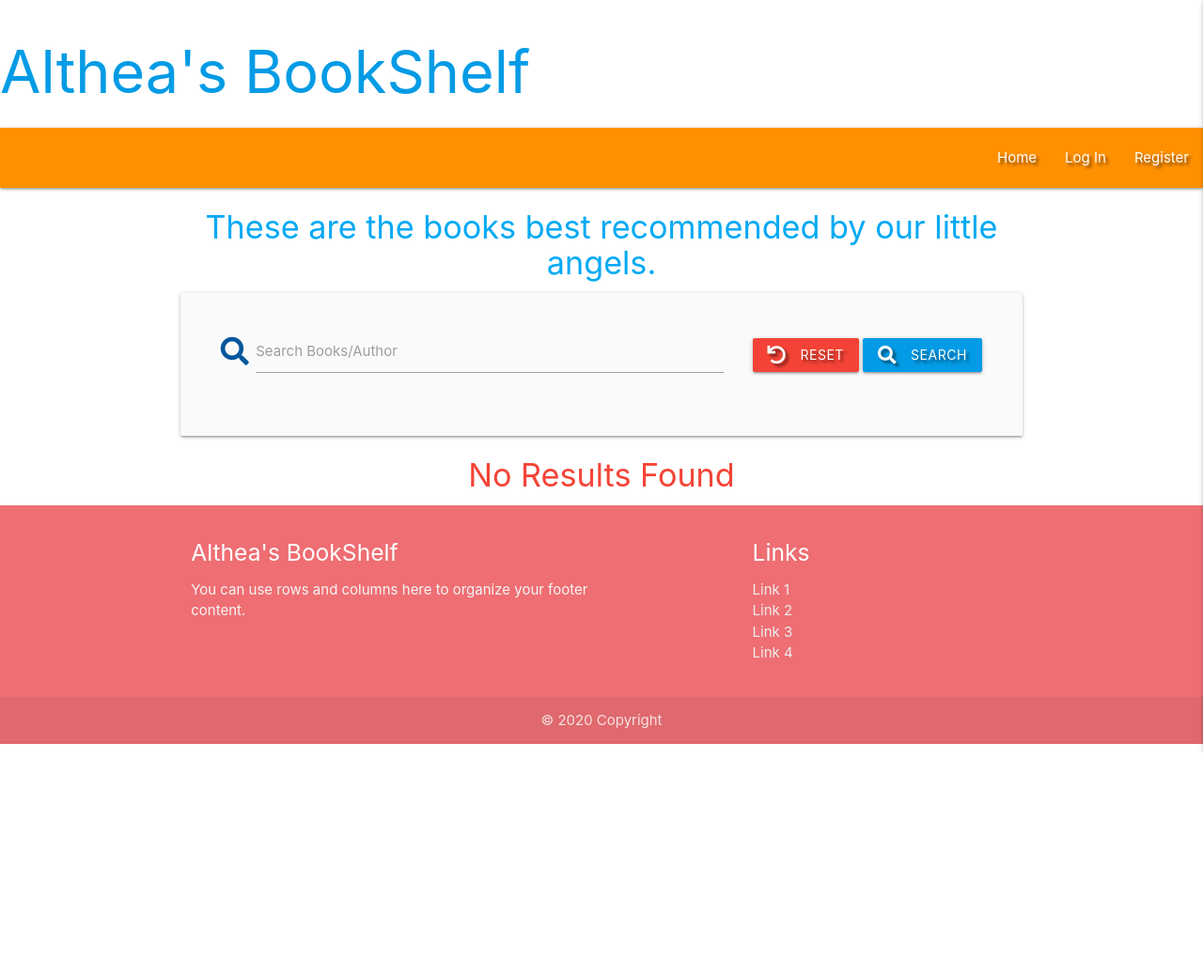
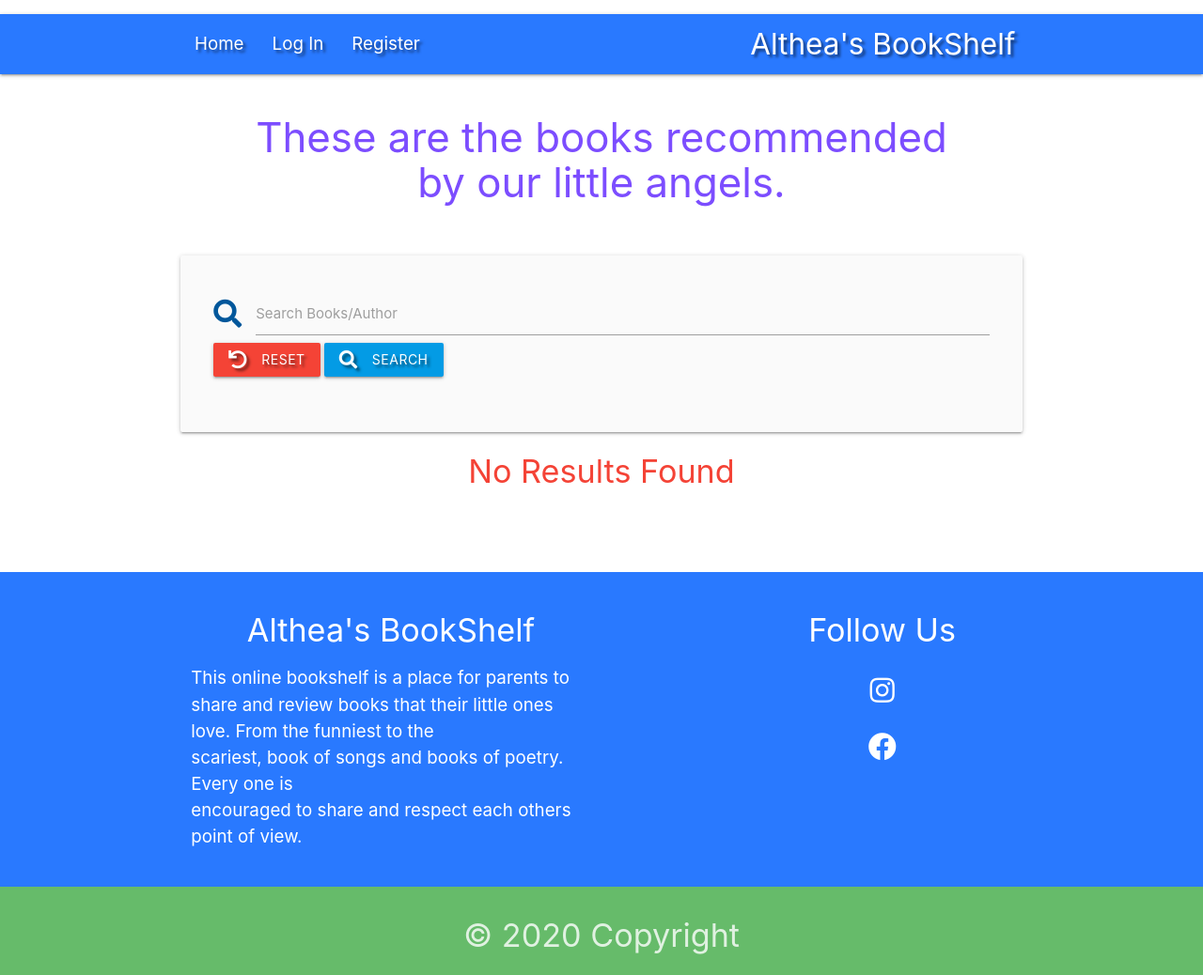
Before and after one commit to Code-Institute-Submissions/althea-bookshelf, a Flask app: page / in a window 1280 px wide. Shown: the whole page at 94% size. Before the commit the page ends 800 px from the top, so only its background shows below. Run offline with Flask 2, Linux system fonts and the light colour scheme; data that the repository does not hold is empty; some libraries are stand-ins or nearby versions.

Commit message:
Fixed margin and updated footer

```diff
--- a/static/css/style.css
+++ b/static/css/style.css
@@ -1,4 +1,27 @@
 
+body {
+    display: flex;
+    min-height: 100vh;
+    flex-direction: column;
+  }
+
+  main {
+    flex: 1 0 auto;
+  }
+
+/* navbar */
+.brand-logo {
+    font-size: 3em;
+}
+
+.logo-nav {
+    margin-bottom: 1em;
+    margin-top: 1em;
+}
+
+.nav-links {
+    font-size: 1.25em;
+}
 
 #book_title,
 #book_author, #angel_name {
@@ -17,6 +40,11 @@
     color: #03a9f4 ;
 }
 
+.slogan {
+    color: #7c4dff ;
+    margin-bottom: 1.2em;
+}
+
 .btn-small {
     margin: 5px;
 }
@@ -25,3 +53,22 @@
     margin: 5px;
     line-height: 42px;
 }
+
+img {
+    height: 8em;
+}
+
+/* Footer */
+.page-footer{
+    margin-top: 5em;
+}
+
+.footer-about {
+    font-size: 1.25em;
+}
+
+.fab {
+    color: white;
+    font-size: 2em;
+    padding: 0.5em;
+}
--- a/static/js/script.js
+++ b/static/js/script.js
@@ -1,5 +1,5 @@
 $(document).ready(function(){
-    $('.sidenav').sidenav({edge: "right"});
+    $('.sidenav').sidenav({edge: "left"});
     $('.collapsible').collapsible();
     $('.tooltipped').tooltip();
     $('.datepicker').datepicker({
--- a/templates/base.html
+++ b/templates/base.html
@@ -15,35 +15,26 @@
 
 </head>
 <body>
-
     <header>
-    <div>
-        <div class="navbar-bg">
-            <div class="no-bottom-mg hide-on-med-and-down">
-                <h1 class="title white-text no-bottom-mg no-top-mg">
-                    <a href="{{ url_for('get_books') }}">
-                    Althea's BookShelf
-                    </a>
-                </h1>
-            </div>
-        </div>
 
         <!-- main navbar -->
-        <nav class="nav-extended text-shadow orange accent-3">
-            <div class="nav-wrapper">
-            <!-- <a href="{{ url_for('get_books') }}" class="brand-logo">Althea's BookShelf</a> -->
-            <a href="#" data-target="mobile-demo" class="sidenav-trigger right"><i class="fas fa-bars"></i></a>
-            <ul class="right hide-on-med-and-down">
-                <li><a href="{{ url_for('get_books') }}">Home</a></li>
-                {% if session.user %}
-                    <li><a href="{{ url_for('profile', username=session['user']) }}">Profile</a></li>
-                    <li><a href="{{ url_for('add_book') }}">Add Book</a></li>
-                    <li><a href="{{ url_for('logout') }}">Log Out</a></li>
-                {% else %}
-                    <li><a href="{{ url_for('login') }}">Log In</a></li>
-                    <li><a href="{{ url_for('register') }}">Register</a></li>
-                {% endif %}
-            </ul>
+        <nav class="nav-extended text-shadow blue accent-3 logo-nav">
+            <div class="container">
+                <div class="nav-wrapper logo-nav">
+                    <a href="{{ url_for('get_books') }}" class="brand-logo right">Althea's BookShelf</a>
+                    <a href="#" data-target="mobile-demo" class="sidenav-trigger left"><i class="fas fa-bars"></i></a>
+                    <ul class="left hide-on-med-and-down">
+                        <li><a href="{{ url_for('get_books') }}" class="nav-links">Home</a></li>
+                        {% if session.user %}
+                            <li><a href="{{ url_for('profile', username=session['user']) }}" class="nav-links">Profile</a></li>
+                            <li><a href="{{ url_for('add_book') }}" class="nav-links">Add Book</a></li>
+                            <li><a href="{{ url_for('logout') }}" class="nav-links">Log Out</a></li>
+                        {% else %}
+                            <li><a href="{{ url_for('login') }}" class="nav-links">Log In</a></li>
+                            <li><a href="{{ url_for('register') }}" class="nav-links">Register</a></li>
+                        {% endif %}
+                     </ul>
+                </div>
             </div>
         </nav>
 
@@ -66,7 +57,7 @@
                 <li><a href="{{ url_for('register') }}">Register</a></li>
             {% endif %}
         </ul>
-    </div>
+
     </header>
 
     <section>
@@ -75,7 +66,7 @@
             {% if messages %}
                 {% for message in messages %}
                     <div class="row flashes">
-                        <h4 class="light-blue lighten-4 center-align">{{ message }}</h4>
+                        <h3 class="center-align">{{ message }}</h3>
                     </div>
                 {% endfor %}
             {% endif %}
@@ -87,27 +78,31 @@
         {% endblock %}
     </main>
 
-    <footer class="page-footer">
+    <footer class="page-footer blue accent-3">
         <div class="container">
             <div class="row">
                 <div class="col l6 s12">
-                    <h5 class="white-text">Althea's BookShelf</h5>
-                    <p class="grey-text text-lighten-4">You can use rows and columns here to organize your footer content.</p>
+                    <h4 class="center-align">Althea's BookShelf</h4>
+                    <p class="footer-about">
+                        This online bookshelf is a place for parents to share and review
+                        books that their little ones love. From the funniest to the<br>
+                        scariest, book of songs and books of poetry. Every one is<br>
+                        encouraged to share and respect each others point of view.<br>
+                    </p>
                 </div>
                 <div class="col l4 offset-l2 s12">
-                    <h5 class="white-text">Links</h5>
-                    <ul>
-                        <li><a class="grey-text text-lighten-3" href="#!">Link 1</a></li>
-                        <li><a class="grey-text text-lighten-3" href="#!">Link 2</a></li>
-                        <li><a class="grey-text text-lighten-3" href="#!">Link 3</a></li>
-                        <li><a class="grey-text text-lighten-3" href="#!">Link 4</a></li>
+                    <h4 class="center-align">Follow Us</h4>
+                    <ul class="center-align">
+                        <li><a href="https://www.instagram.com" target="_blank"><i class="fab fa-instagram"></i></a></li>
+                        <li><a  href="https://www.facebook.com" target="_blank"><i class="fab fa-facebook"></i></a></li>
+
                     </ul>
                 </div>
             </div>
         </div>
-        <div class="footer-copyright">
+        <div class="footer-copyright green lighten-1">
             <div class="container center-align">
-                © 2020 Copyright
+                <h4>© 2020 Copyright</h4>
             </div>
         </div>
     </footer>
--- a/templates/books.html
+++ b/templates/books.html
@@ -1,24 +1,24 @@
 {% extends "base.html" %}
 {% block content %}
 
-    <h4 class="center-align register">These are the books best recommended by our little angels. </h4>
+    <h3 class="center-align slogan">These are the books recommended <br> by our little angels.<br> </h3>
 
     <!-- creating a search for all books -->
     <div class="row card-panel grey lighten-5">
         <form action="{{ url_for('search') }}" method="post" class="col s12">
-            <div class="row valign-wrapper center-align">
-                <div class="input-field col s12 m8">
+            <div class="row valign-wrapper left-align">
+                <div class="input-field col s12 m12">
                     <i class="fas fa-search prefix light-blue-text text-darken-4"></i>
                     <input type="text" name="query" id="query" minlength="3" class="validate" required>
                     <label for="query">Search Books/Author</label>
-                </div>
-                <div class="col s12 m4">
+
                     <a href="{{ url_for('get_books') }}" class="red btn text-shadow">
                         <i class="fas fa-undo left"></i>
                         Reset
                         </a>
                     <button type="submit" class="light-blue darken-1 btn text-shadow">
-                        <i class="fas fa-search left"></i> Search
+                        <i class="fas fa-search left"></i>
+                        Search
                     </button>
                 </div>
             </div>
@@ -29,15 +29,17 @@
     <ul class="collapsible popout">
         {% for book in books %}
         <li>
-            <div class="collapsible-header white-text orange accent-3 text-shadow">
+            <div class="collapsible-header green lighten-1 white-text text-darken-4 text-shadow">
 
+                <!-- adding image of book -->
+                 <i class="fas fa-caret-down"></i>
                 <div class="col s3">
                     <img class="card-images" src="{{ book.photo_url }}" alt="book-picture">
                 </div>
                 <div class="col s3">
 
                     <!-- adding remove and edit book functionality -->
-                    <i class="fas fa-caret-down"></i>
+
                     {% if session.user|lower == book.username|lower %}
                         <a href="#remove{{ loop.index }}" class="btn-small green accent-4 waves-effect waves-light                  modal-trigger">
                             Remove Book
```
Also changed, not shown: static/images/logo 2.png (added), static/images/logo3.png (added).
